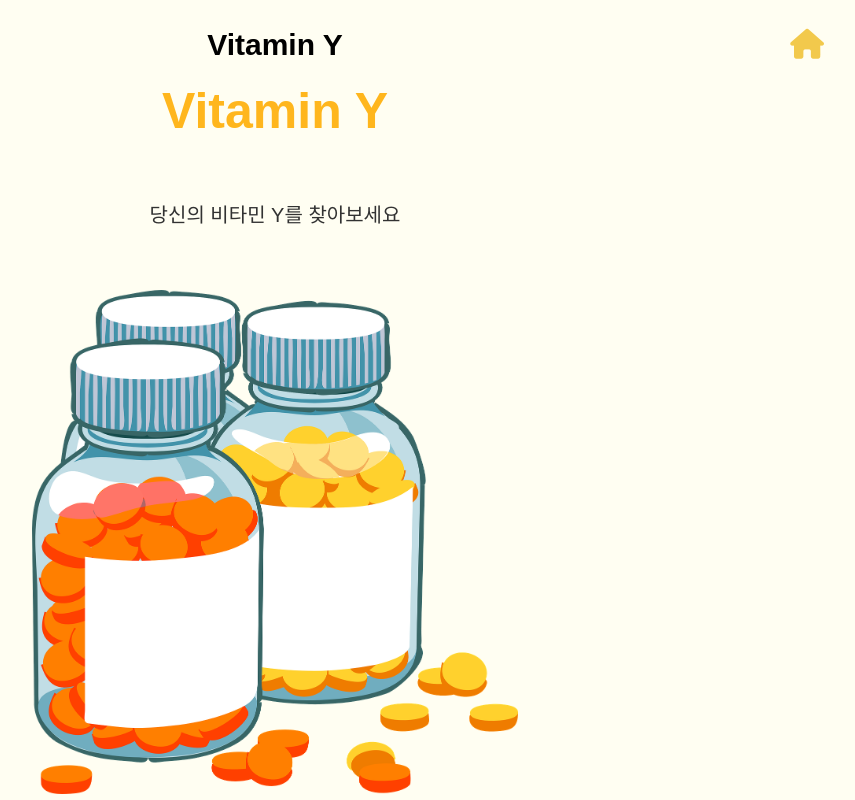
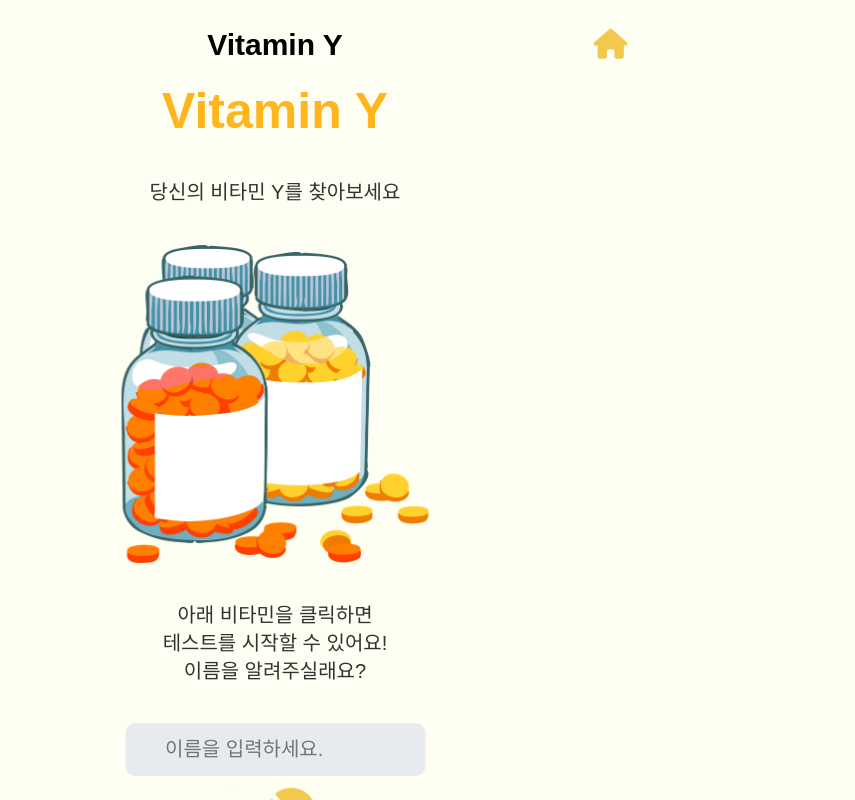
Before and after one commit to CodeSoom/project-react-3-Najeong-Kim, a React app: page / in a window 1280 px wide. Shown: the top 800 px of the page, without its empty margins (365-1220 px from the left). Built offline with nearby package versions, Linux system fonts and the light colour scheme; a web font is replaced by a local one.

Commit message:
최대너비 지정

```diff
--- a/src/App.jsx
+++ b/src/App.jsx
@@ -24,6 +24,7 @@ import Header from './styles/Header';
 
 const Container = styled.div({
   width: '95%',
+  maxWidth: '767px',
   height: '90vh',
   position: 'absolute',
   left: '50%',
```
